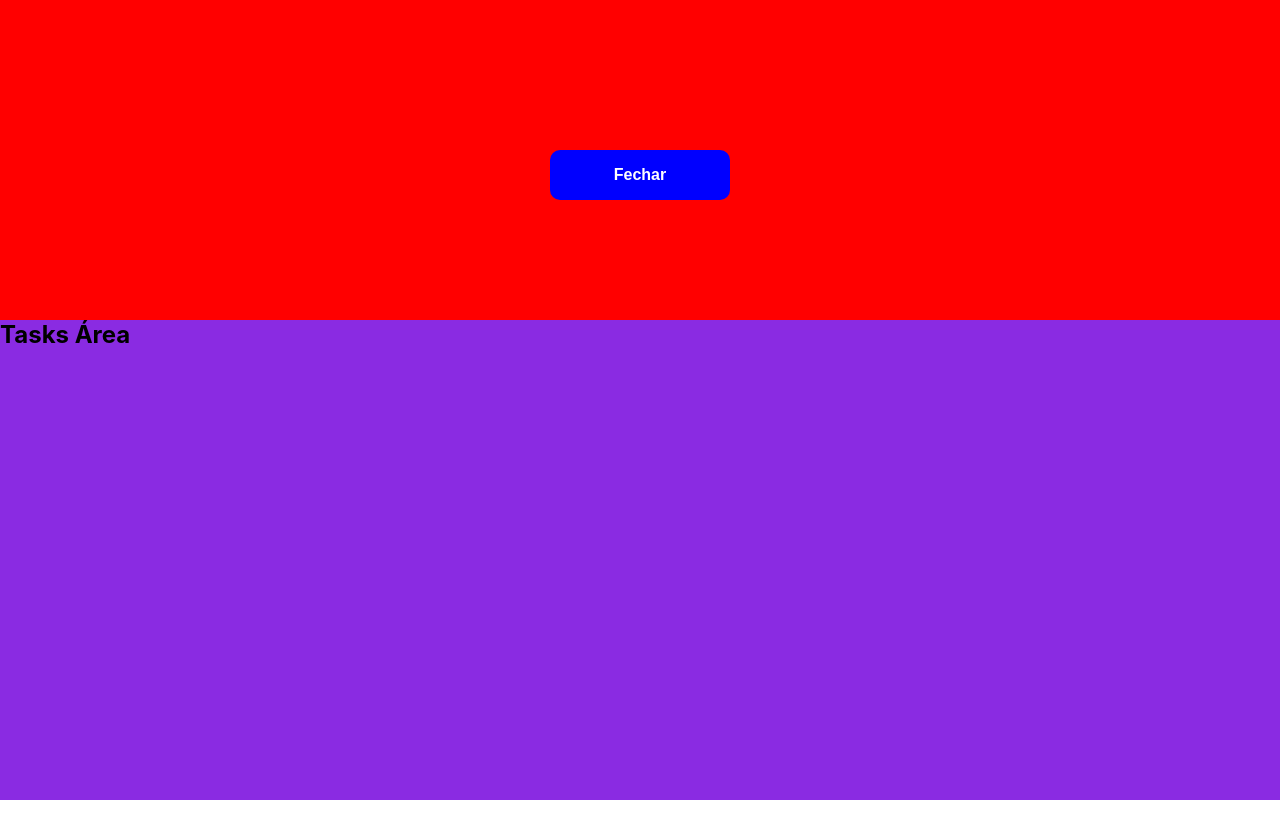
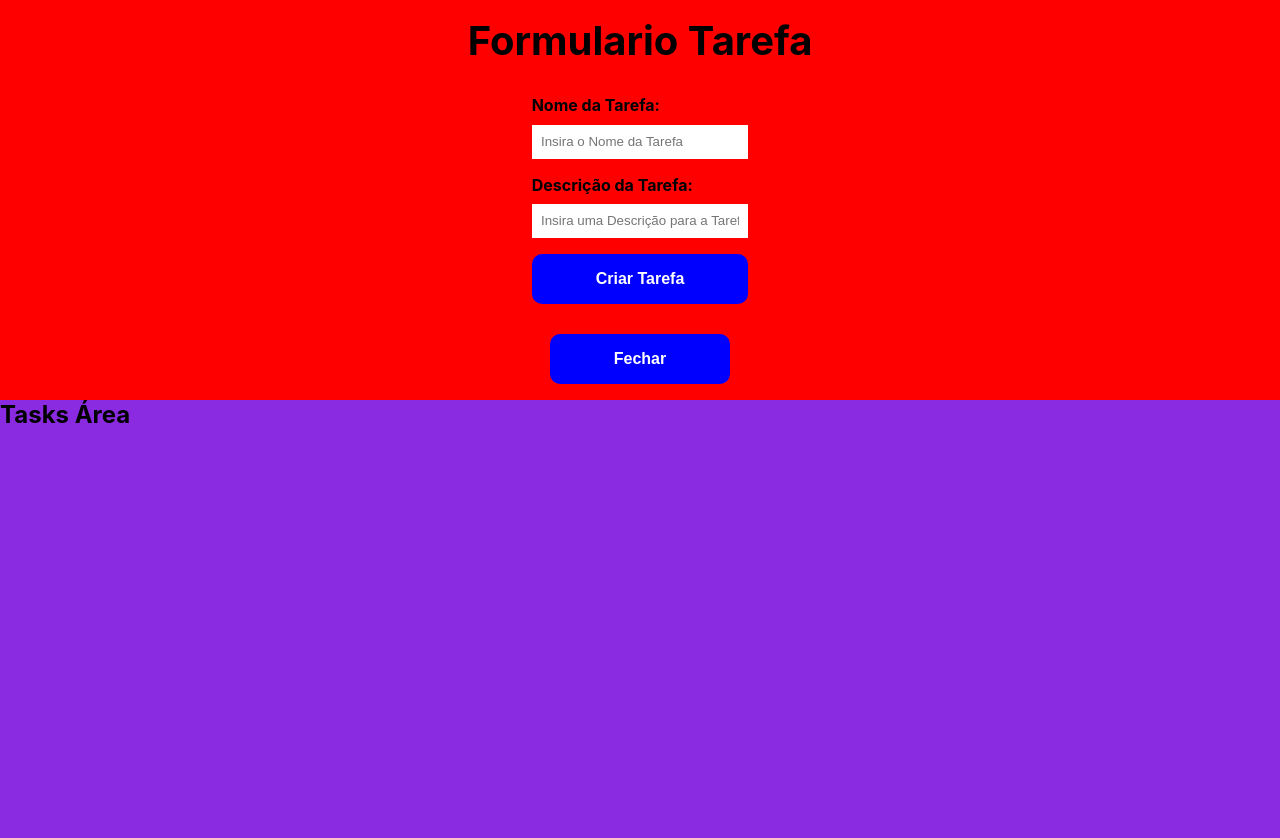
Before and after one commit to DevCarlos779/lista-tarefas, a React (Create React App) app: page / in a window 1280 px wide. Both pictures are taken after a click on the button "Criar Tarefa". Shown: the top 838 px of the page. Before the commit the page ends 800 px from the top, so only its background shows below. Built offline with nearby package versions, Linux system fonts and the light colour scheme.

Commit message:
Implementando Fomr

```diff
--- a/src/components/form/Input.js
+++ b/src/components/form/Input.js
@@ -1,17 +1,18 @@
 import styles from "./Input.module.css";
 
-function Input({ type, text, name, placeholder, handleOnChange, value }) {
+function Input({ type, text, name, placeholder, handleOnChange }) {
 
     return (
         <div className={styles.form_control}>
             <label htmlFor={name}>{text}:</label>
             <input
-            type={type}
-            name={name}
-            id={name}
-            placeholder={placeholder}
-            onChange={handleOnChange}
-            value={value}>
+                type={type}
+                name={name}
+                id={name}
+                placeholder={placeholder}
+                onChange={handleOnChange}
+            >
+
 
             </input>
         </div>
--- a/src/components/form/TaskForm.js
+++ b/src/components/form/TaskForm.js
@@ -1,6 +1,13 @@
+import Input from './Input';
+
 import styles from './TaskForm.module.css';
 
 function TaskForm() {
+
+    function handleOnChange(e) {
+
+    }
+
 
     function submit(e) {
         e.preventDefault();
@@ -8,7 +15,22 @@ function TaskForm() {
 
     return (
         <form onSubmit={submit}>
+            <Input
+                type="text"
+                text="Nome da Tarefa"
+                name="name"
+                placeholder="Insira o Nome da Tarefa"
+                handleOnChange={handleOnChange}
+            />
+            <Input
+                type="text"
+                text="Descrição da Tarefa"
+                name="description"
+                placeholder="Insira uma Descrição para a Tarefa"
+                handleOnChange={handleOnChange}
+            />
 
+            <button>Criar Tarefa</button>
         </form>
 
     )
--- a/src/pages/Header.js
+++ b/src/pages/Header.js
@@ -13,9 +13,8 @@ function Header() {
 
     return (
         <div className={styles.header}>
-            {!showFormTask && (
-                <h1>Lista de Tarefas</h1>
-            )}
+
+            <h1>{!showFormTask ? 'Lista de Tarefas' : 'Formulario Tarefa'}</h1>
 
             {showFormTask && (
                 <TaskForm />
--- a/src/pages/Header.module.css
+++ b/src/pages/Header.module.css
@@ -1,6 +1,6 @@
 .header {
     width: 100%;
-    height: 40%;
+    height: 50%;
     background-color: red;
     display: flex;
     align-items: center;
```
